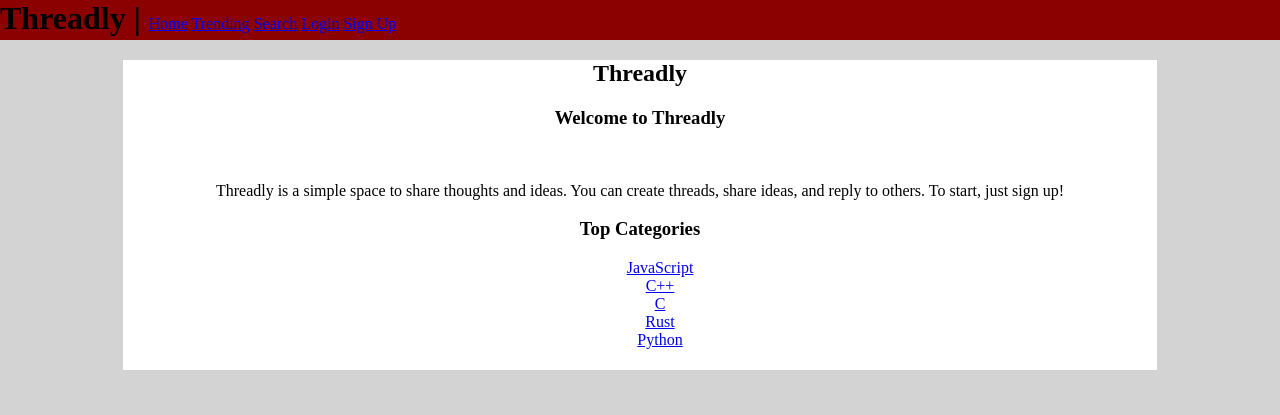
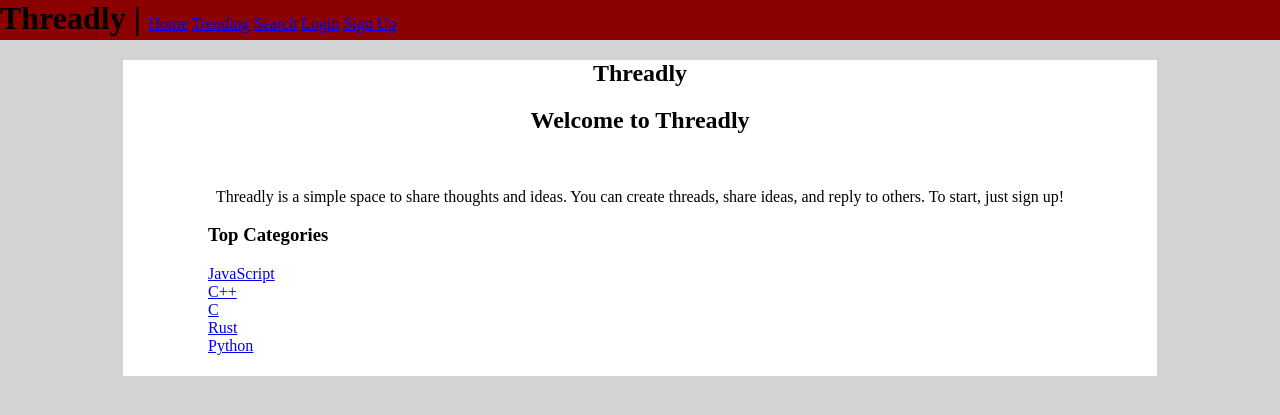
Before and after one commit to Dougie-afk/WAD2TeamProject, a Django app: page /Threadly/ in a window 1280 px wide. Shown: the top 415 px of the page. Run offline with Django 3.2, Linux system fonts and the light colour scheme; data comes from the database, SQL or seed files in the repository.

Commit message:
Style block added to base.html and index now aligns category list along the left

```diff
--- a/static/style.css
+++ b/static/style.css
@@ -1,6 +1,10 @@
 body, html {
     margin: 0;
     background-color: lightgray;
+}
+
+.category_list {
+    text-align: left;
 }
 
 .post_photo {
--- a/templates/Threadly/base.html
+++ b/templates/Threadly/base.html
@@ -15,7 +15,12 @@
                 height: 40px;
                 margin: 0;
             }
-        </style>
+
+
+            {% block style_block %}
+
+            {% endblock %}
+        </style> <!--I know it's red, but I promise that's supposed to be like that -Liam-->
 
 
         <link rel="stylesheet" type="text/css" href="{% static 'style.css' %}">
--- a/templates/Threadly/category.html
+++ b/templates/Threadly/category.html
@@ -2,16 +2,16 @@
 {% load staticfiles %}
 
 {% block title_block %}
-	{{ category.name }}
+	{{ category.title }}
 {% endblock %}
 
 {% block body_block %}
     <!--Content-->
-    <h1>{{ category.name }}</h1>
+    <h1>{{ category.title }}</h1>
     {% if posts %}
     <ul>
         {% for post in posts %}
-        <li><a href="{% url 'Threadly:show_post' post.postID %}">{{ post.name }}</a></li>
+        <li><a href="{% url 'Threadly:show_post' post.postID %}">{{ post.title }}</a></li>
         {% endfor %}
     </ul>
     {% else %}
--- a/templates/Threadly/index.html
+++ b/templates/Threadly/index.html
@@ -5,21 +5,28 @@
 	Homepage
 {% endblock %}
 
+{% block style_block %}
+    .category_list {
+        text-align: left;
+        padding-left: 80px;
+    }
+{% endblock %}
+
 {% block body_block %}
     <h1>Threadly</h1>
     <div>
-        <h3>Welcome to Threadly</h3>
+        <h1>Welcome to Threadly</h1>
         <br>
         <p>Threadly is a simple space to share thoughts and ideas. You can create threads, share ideas, and reply to others. To start, just sign up!</p>
-        <h3>Top Categories</h3>
+        <h3  class="category_list">Top Categories</h3>
     {% if categories %}
-        <ul style="list-style-type: none; text-align: center;"> <!-- ISNT CENTERING -->
+        <ul class="category_list" style="list-style-type: none;"> <!-- ISNT CENTERING -->
         {% for category in categories %}
             <li><a href="{% url 'Threadly:show_category' category.slug %}">{{ category.title }}</a></li> <!-- FIXED NOT SHOWING BUG -->
         {% endfor %}
         </ul>
     {% else %}
-        <strong>There are no categories present</strong>
+        <strong>Sorry, there was a problem loading the categories</strong>
     {% endif %}
     </div>
 {% endblock %}
--- a/templates/Threadly/post.html
+++ b/templates/Threadly/post.html
@@ -16,7 +16,7 @@
         {% if comments %}
         <ul id="comments">
             {% for comment in comments %}
-            <li>{{ category.content }}</li>
+            <li>{{ comment.content }}</li>
             {% endfor %}
         </ul>
         {% endif %}
```
